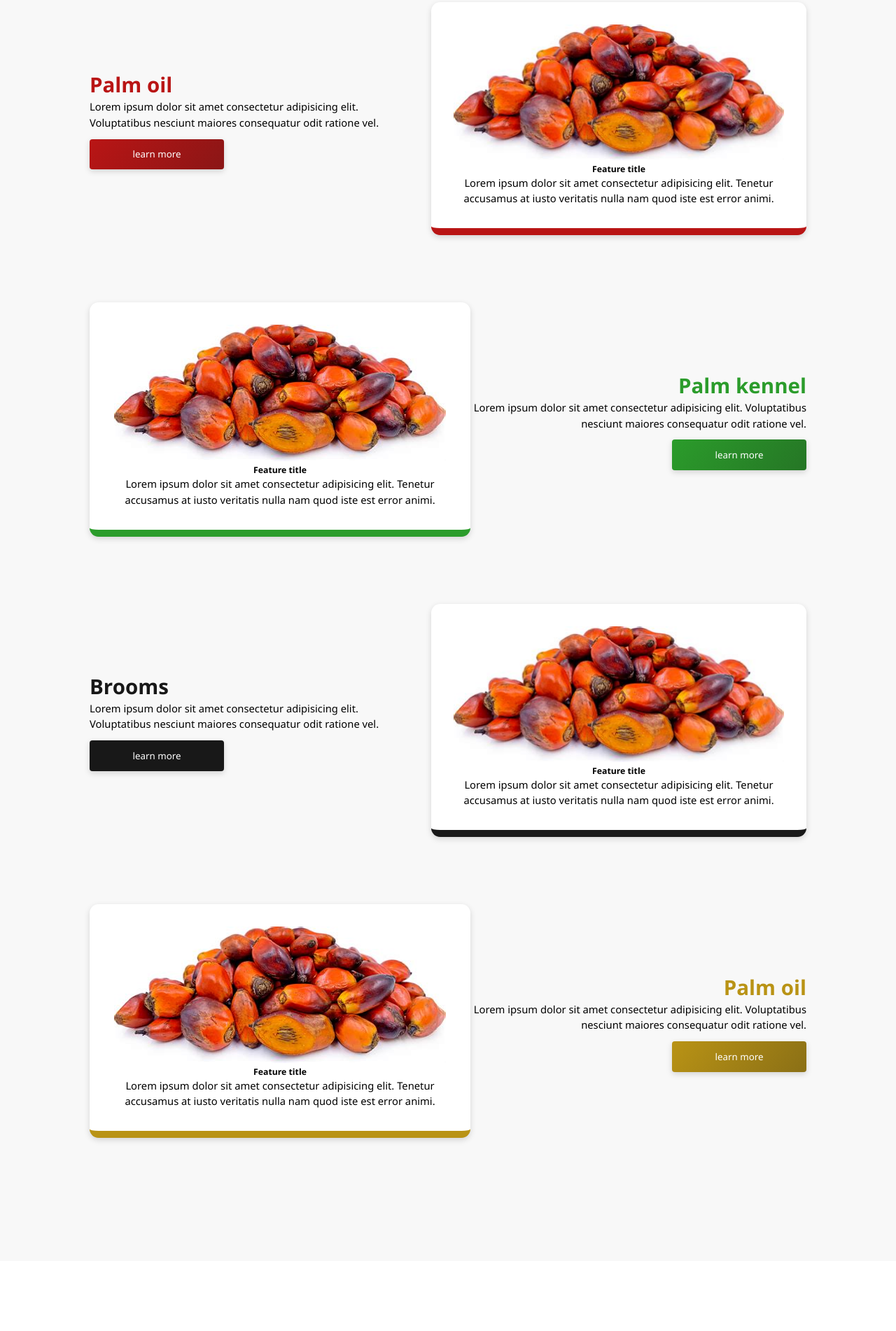
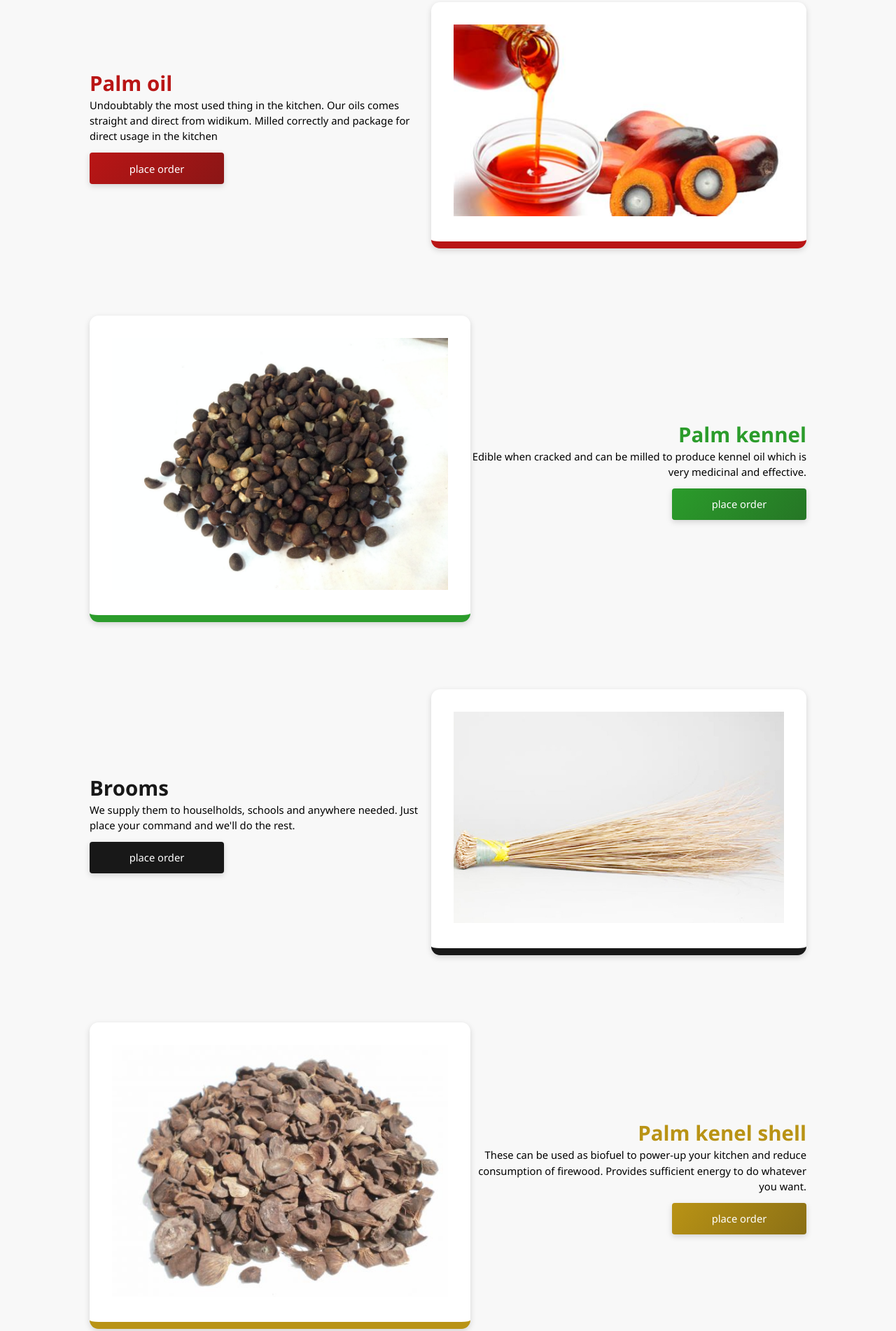
Before and after one commit to blessdarah/palmhub, a plain HTML site: page products.html in a window 1280 px wide. Shown: the part 296-2198 px from the top of the page at 70% size. Before the commit the page ends 2098 px from the top, so only its background shows below. Drawn offline with Linux system fonts and the light colour scheme.

Commit message:
Fix navbar and update products page

```diff
--- a/products.html
+++ b/products.html
@@ -11,7 +11,7 @@
 <body>
     <div class="navigation">
         <nav class="navigation__nav container">
-            <a href="index.html"><img src="imgs/logo.svg" alt="palmhub logo"></a>
+            <a href="index.html"><img src="imgs/logo.svg" alt="palmhub logo" id="logo"></a>
             <div class="navigation__links">
                 <a href="index.html" class="navigation__item">home</a>
                 <a href="products.html" class="navigation__item">products</a>
@@ -37,52 +37,44 @@
             <div class="products__grid container">
                 <div class="product">
                     <h3 class="product__title">Palm oil</h3>
-                    <p class="product__description">Lorem ipsum dolor sit amet consectetur adipisicing elit. Voluptatibus nesciunt maiores consequatur odit ratione vel.</p>
-                    <button class="button button--red">learn more</button>
+                    <p class="product__description">Undoubtably the most used thing in the kitchen. Our oils comes straight and direct from widikum. Milled correctly and package for direct usage in the kitchen</p>
+                    <a href="contact.html" class="button button--red">place order</a>
                 </div>
                 <div class="feature__item">
-                    <img src="imgs/nuts.jpg" alt="feature item">
-                    <h5 class="feature__item__title">Feature title</h5>
-                    <p class="feature__item__text">Lorem ipsum dolor sit amet consectetur adipisicing elit. Tenetur accusamus at iusto veritatis nulla nam quod iste est error animi.</p>
+                    <img src="imgs/oil-and-nuts.jpg" alt="feature item">
                 </div>
             </div>
 
             <div class="products__grid container">
                 <div class="product">
                     <h3 class="product__title text-green">Palm kennel</h3>
-                    <p class="product__description">Lorem ipsum dolor sit amet consectetur adipisicing elit. Voluptatibus nesciunt maiores consequatur odit ratione vel.</p>
-                    <button class="button button--green">learn more</button>
+                    <p class="product__description">Edible when cracked and can be milled to produce kennel oil which is very medicinal and effective.</p>
+                    <a href="contact.html" class="button button--green">place order</a>
                 </div>
                 <div class="feature__item feature__item--green">
-                    <img src="imgs/nuts.jpg" alt="feature item">
-                    <h5 class="feature__item__title">Feature title</h5>
-                    <p class="feature__item__text">Lorem ipsum dolor sit amet consectetur adipisicing elit. Tenetur accusamus at iusto veritatis nulla nam quod iste est error animi.</p>
+                    <img src="imgs/kenel.jpg" alt="feature item">
                 </div>
             </div>
 
             <div class="products__grid container">
                 <div class="product">
                     <h3 class="product__title text-dark">Brooms</h3>
-                    <p class="product__description">Lorem ipsum dolor sit amet consectetur adipisicing elit. Voluptatibus nesciunt maiores consequatur odit ratione vel.</p>
-                    <button class="button button--dark">learn more</button>
+                    <p class="product__description">We supply them to houselholds, schools and anywhere needed. Just place your command and we'll do the rest.</p>
+                    <a href="contact.html" class="button button--dark">place order</a>
                 </div>
                 <div class="feature__item feature__item--dark">
-                    <img src="imgs/nuts.jpg" alt="feature item">
-                    <h5 class="feature__item__title">Feature title</h5>
-                    <p class="feature__item__text">Lorem ipsum dolor sit amet consectetur adipisicing elit. Tenetur accusamus at iusto veritatis nulla nam quod iste est error animi.</p>
+                    <img src="imgs/brooms.jpg" alt="feature item">
                 </div>
             </div>
 
             <div class="products__grid container">
                 <div class="product">
-                    <h3 class="product__title text-yellow">Palm oil</h3>
-                    <p class="product__description">Lorem ipsum dolor sit amet consectetur adipisicing elit. Voluptatibus nesciunt maiores consequatur odit ratione vel.</p>
-                    <button class="button button--yellow">learn more</button>
+                    <h3 class="product__title text-yellow">Palm kenel shell</h3>
+                    <p class="product__description">These can be used as biofuel to power-up your kitchen and reduce consumption of firewood. Provides sufficient energy to do whatever you want.</p>
+                    <a href="contact.html" class="button button--yellow">place order</a>
                 </div>
                 <div class="feature__item feature__item--yellow">
-                    <img src="imgs/nuts.jpg" alt="feature item">
-                    <h5 class="feature__item__title">Feature title</h5>
-                    <p class="feature__item__text">Lorem ipsum dolor sit amet consectetur adipisicing elit. Tenetur accusamus at iusto veritatis nulla nam quod iste est error animi.</p>
+                    <img src="imgs/palm-shells.jpg" alt="feature item">
                 </div>
             </div>
         </section>
--- a/scss/layout/_navigation.scss
+++ b/scss/layout/_navigation.scss
@@ -1,6 +1,4 @@
 .navigation {
-    height: $nav-height;
-    line-height: $nav-height;
     box-shadow: $shadow;
     #logo {
         width: 3rem;
@@ -8,6 +6,9 @@
     }
     &__nav {
         display: flex;
+        flex-flow: column;
+        justify-content: center;
+        align-items: center;
     }
     &__links {
         flex-grow: 1;
@@ -20,3 +21,15 @@
         font-weight: bold;
     }
 }
+
+@include desktop {
+    .navigation {
+        height: $nav-height;
+        line-height: $nav-height;
+        &__nav {
+            flex-flow: row nowrap;
+            justify-content: space-between;
+            align-items: center;
+        }
+    }
+}
--- a/scss/partials/_hero.scss
+++ b/scss/partials/_hero.scss
@@ -1,7 +1,7 @@
 .hero {
     @include center-content;
-    // background: url('../../imgs/oil\ and\ nuts.jpg') no-repeat;
-    background: $light;
+    background: linear-gradient(30deg, $red, $yellow);
+    // background: $light;
     &__content {
         @include center-text;
         padding: $large-space 0;
```
Also changed, not shown: about.html (+1 -1 lines), contact.html (+1 -1 lines), index.html (+1 -1 lines), css/main.css, imgs/brooms.jpg (added), imgs/kenel-uncracked.jpg (added), imgs/kenel.jpg (added), imgs/m-81501.png (added), imgs/oil-and-nuts.jpg (renamed from imgs/oil and nuts.jpg), 1 other file.
